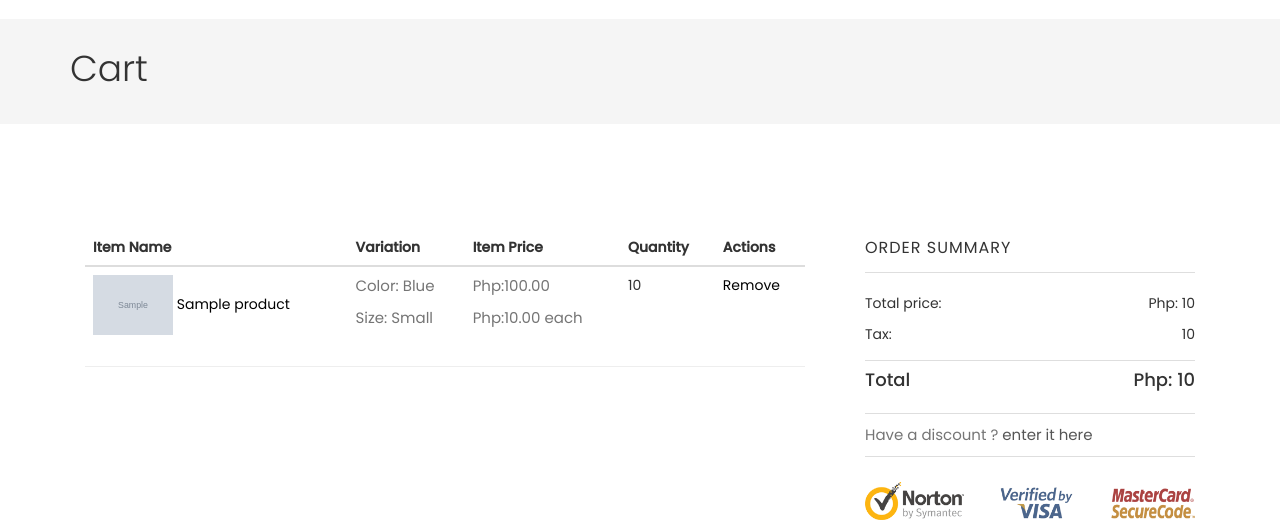
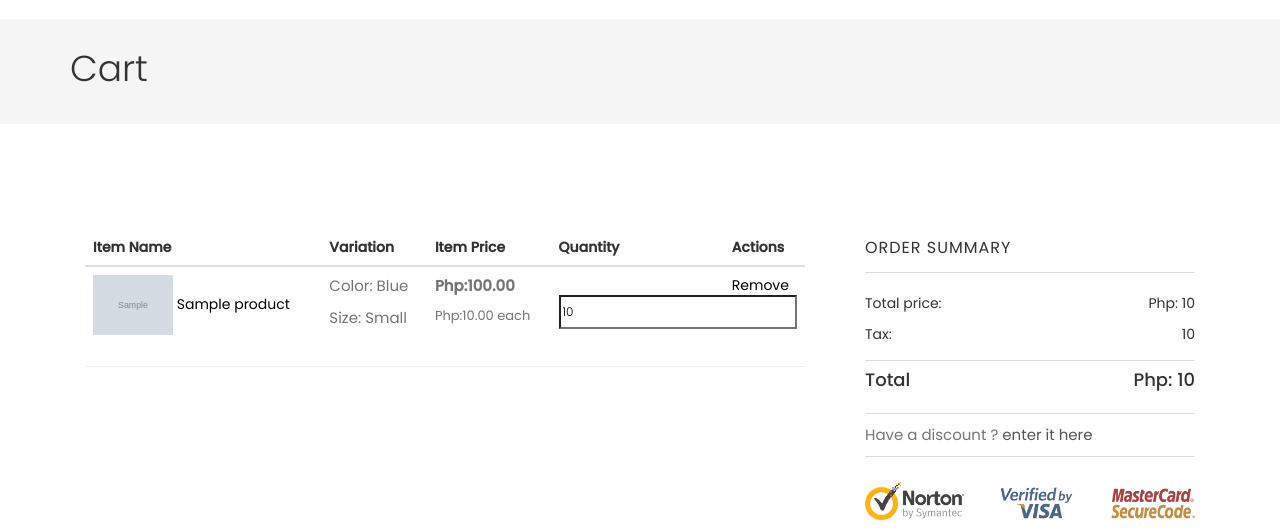
Before and after one commit to rtactayjr/E-Commerce-Project-Django_1, a Django app: template templates/carts/cart.html in a window 1280 px wide. Shown: the part 223-751 px from the top of the page. Run offline with Django 4.2, Linux system fonts and the light colour scheme; tables that the repository leaves empty hold one stand-in row (values such as "Sample post"); the template is opened without the code that fills it: values that come from a table or form of the project are taken from there, most other values are stand-ins (such as "Sample title", 1, 10 or a date in 2020); grey boxes marked "Sample" are stand-in pictures; some libraries are stand-ins or nearby versions; some web fonts are replaced.

Commit message:
Cart quantity for increment done, working on decrement

```diff
--- a/fashionflow/static/js/script.js
+++ b/fashionflow/static/js/script.js
@@ -54,7 +54,14 @@
 
 
   // e-commerce touchspin
-  $('input[name=\'product-quantity\']').TouchSpin();
+  $('input[name=\'product-quantity\']').TouchSpin(
+    {
+      min: 0,
+      max: 1000000000,
+      stepinterval: 50,
+      maxboostedstep: 10000000,
+  }
+  );
 
 
   // Video Lightbox
--- a/templates/carts/cart.html
+++ b/templates/carts/cart.html
@@ -52,13 +52,23 @@
                                  </td>
 
                                  <td class="">
-                                <p>Php:{{cart_item.sub_total}}</p>
-                                <p>Php:{{cart_item.product.price}} each</p>
+                                 <p><b>Php:{{cart_item.sub_total}}</b></p>
+                                 <p style="font-size:small;">Php:{{cart_item.product.price}} each</p>
                                  </td>
 
-                              <td class="">{{cart_item.quantity}} </td>
+                                 <td>
+                                    <div class="single-product-details">
+                                        <div class="product-quantity">
+                                            <div class="product-quantity-slider">
+                                                <a href="{% url 'add_to_cart' cart_item.product.id %}"><input id="product-quantity" type="text" value="{{cart_item.quantity}}" name="product-quantity"></a>
+                                            </div>
+                                        </div>
+                                    </div>
+                                </td>
 
-                              <td class=""> <a class="product-remove" href="#!">Remove</a></td>
+                                 <td class="">
+                                    <a class="product-remove" href="#!">Remove</a>
+                                 </td>
                            </tr>
                         </tbody>
                            {% endfor %}
```
Also changed, not shown: templates/store/product_detail.html (+3 -5 lines). Lines whose indentation alone changed are shown as unchanged.
